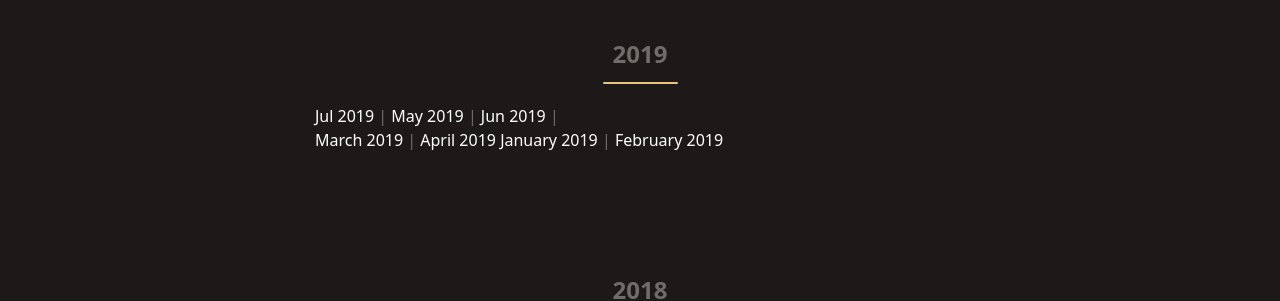
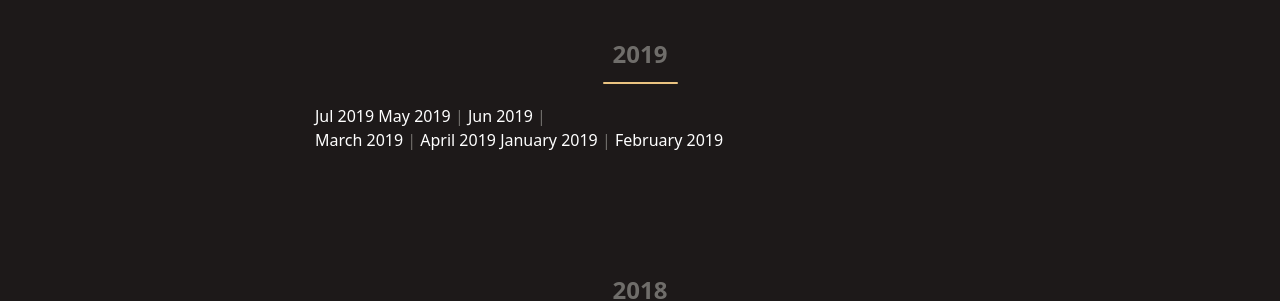
Before and after one commit to ateliedetemas/blpcrypto, a Jekyll site: the page built from _pages/en/reports.md, in a window 1280 px wide. Shown: the part 239-540 px from the top of the page. Built offline with Jekyll 4.4.1, drawn with Linux system fonts in a browser that asks for light colours.

```diff
--- a/_pages/en/reports.md
+++ b/_pages/en/reports.md
@@ -6,7 +6,7 @@ permalink: "/en/reports/"
 ---
 
 ## 2019
-[Jul 2019]({{ '/assets/documents/relatorios/2019/07.pdf' | absolute_url }}) |
+[Jul 2019]({{ '/assets/documents/relatorios/2019/07.pdf' | absolute_url }})
 [May 2019]({{ '/assets/documents/relatorios/2019/05.pdf' | absolute_url }}) | [Jun 2019]({{ '/assets/documents/relatorios/2019/06.pdf' | absolute_url }}) |
 [March 2019]({{ '/assets/documents/relatorios/2019/03.pdf' | absolute_url }}) | [April 2019]({{ '/assets/documents/relatorios/2019/04.pdf' | absolute_url }})
 [January 2019]({{ "/assets/documents/relatorios/2019/01.pdf" | absolute_url }}) | [February 2019]({{ "/assets/documents/relatorios/2019/02.pdf" | absolute_url }})
```
